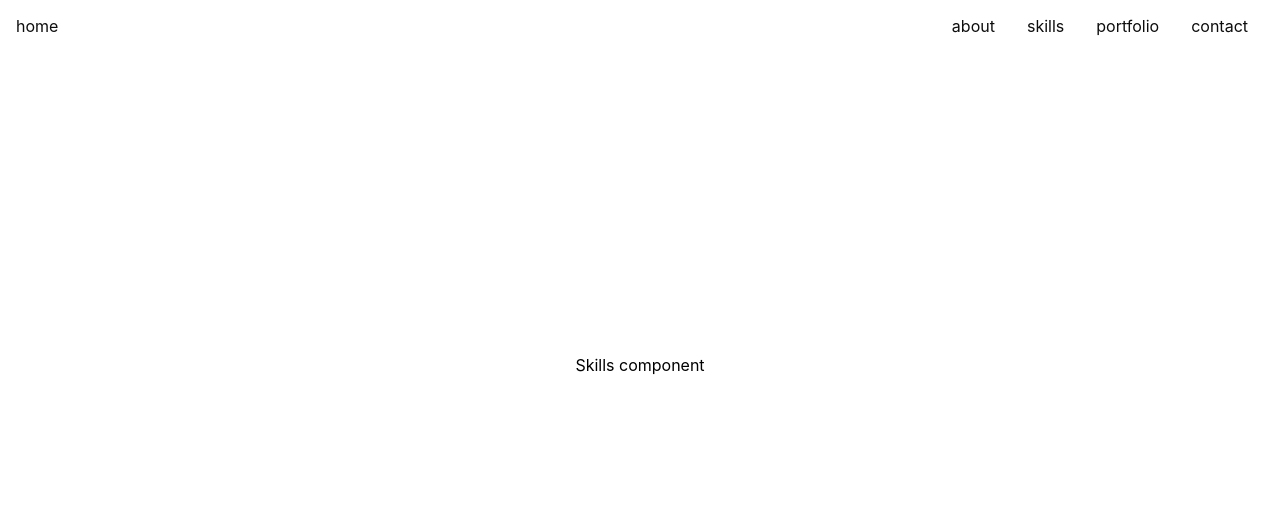
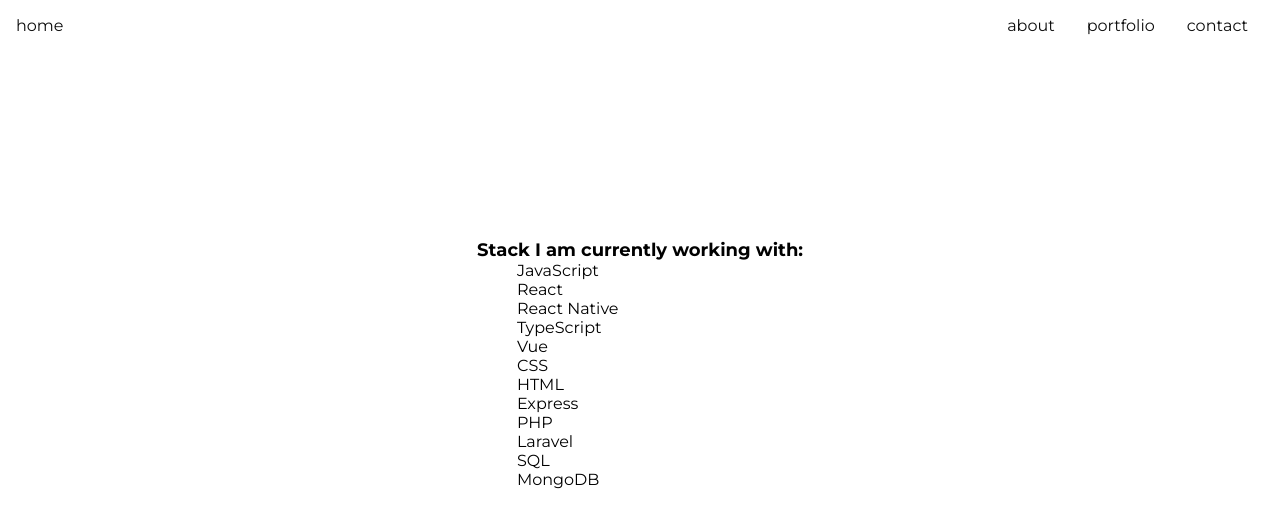
Before and after one commit to a-ringwater/adri_website, a React (Create React App) app: page /skills in a window 1280 px wide. Shown: the top 528 px of the page. Built offline with nearby package versions, Linux system fonts and the light colour scheme.

Commit message:
refactor and implement home, about, navbar and skills components

```diff
--- a/src/components/about/About.js
+++ b/src/components/about/About.js
@@ -1,7 +1,26 @@
 import React from "react";
+import Skills from "../skills/Skills";
+import "./About.scss";
 
 const About = () => {
-  return <div>About component</div>;
+  return (
+    <div className="about_ctr">
+      <h1 className="about_title">About me</h1>
+      <p className="about_content">
+        I am a web and mobile developer focusing on front-end with full-stack
+        experiences.
+      </p>
+      <p className="about_content">
+        I am mainly working with JavaScript technologies such as React, React
+        Native, Vue, TypeScript.
+      </p>
+      <p className="about_content">
+        I am enthusiast about creating and developing clean and efficient
+        websites & web applications.
+      </p>
+      <Skills />
+    </div>
+  );
 };
 
 export default About;
--- /dev/null
+++ b/src/components/about/About.scss
@@ -0,0 +1,15 @@
+@import '../../variables';
+
+.about_ctr {
+  display: flex;
+  flex-direction: column;
+  gap: 1rem;
+}
+
+.about_title {
+  font-family: $primary-font;
+}
+
+.about_content {
+  font-family: $primary-font;
+}
--- a/src/components/home/Home.js
+++ b/src/components/home/Home.js
@@ -11,19 +11,19 @@ const Home = () => {
 
       <div className="home_main_content">
         <div className="home_desc_content">
-          <h1>
-            Hi, I am <span>Adrien</span>
+          <h1 className="hello_typewriter">
+            Hello, I am <span>Adrien</span>
             <span class="hello_hand">🤚</span>
           </h1>
 
-          <h2>Web & Mobile developer.</h2>
+          <h2 className="home_role">Web & Mobile developer.</h2>
           <ul className="home_list">
             <li>
               <span role="img">🌎</span>based in France.
             </li>
           </ul>
 
-          <p>front-end developer with full-stack experiences.</p>
+          <p className="home_short">front-end developer with full-stack experiences.</p>
         </div>
 
         <div className="home_btn_ctr">
--- a/src/components/home/Home.scss
+++ b/src/components/home/Home.scss
@@ -1,3 +1,5 @@
+@import '../../variables';
+
 .home_ctr {
   display: flex;
   flex-direction: row;
@@ -31,8 +33,44 @@
   gap: 0.5rem;
 }
 
+.hello_typewriter {
+  font-family: $primary-font;
+  overflow: hidden;
+  border-right: 0.15em solid orange;
+  white-space: nowrap;
+  animation: typing 3.5s steps(30, end), blink-caret 1s step-end infinite;
+}
+
+@keyframes typing {
+  from {
+    width: 0;
+  }
+  to {
+    width: 100%;
+  }
+}
+
+@keyframes blink-caret {
+  from,
+  to {
+    border-color: transparent;
+  }
+  50% {
+    border-color: orange;
+  }
+}
+
 .home_list {
+  font-family: $primary-font;
   padding: 0.5em;
+}
+
+.home_role {
+  font-family: $primary-font;
+}
+
+.home_short {
+  font-family: $primary-font;
 }
 
 .home_btn_ctr {
@@ -43,6 +81,7 @@
 
 .portfolio_btn,
 .contact_btn {
+  font-family: $primary-font;
   background-color: black;
   border: solid 1px black;
   border-radius: 0.25em;
--- a/src/components/navbar/Navbar.js
+++ b/src/components/navbar/Navbar.js
@@ -2,6 +2,7 @@ import React from "react";
 import { Link } from "react-router-dom";
 import colors from "../../assets/colors";
 import styled from "styled-components";
+import "./Navbar.scss";
 
 const HeaderContainer = styled.div`
   display: flex;
@@ -35,20 +36,17 @@ const Navbar = () => {
     <HeaderContainer>
       <HeaderLogo>
         <Link to="/">
-          <LogoLink>home</LogoLink>
+          <LogoLink className="navbar_link">home</LogoLink>
         </Link>
       </HeaderLogo>
       <HeaderRoutes>
-        <Link to="/about">
+        <Link to="/about" className="navbar_link">
           <RoutesLink>about</RoutesLink>
         </Link>
-        <Link to="/skills">
-          <RoutesLink>skills</RoutesLink>
-        </Link>
-        <Link to="/portfolio">
+        <Link to="/portfolio" className="navbar_link">
           <RoutesLink>portfolio</RoutesLink>
         </Link>
-        <Link to="/contact">
+        <Link to="/contact" className="navbar_link">
           <RoutesLink>contact</RoutesLink>
         </Link>
       </HeaderRoutes>
--- /dev/null
+++ b/src/components/navbar/Navbar.scss
@@ -0,0 +1,5 @@
+@import "../../variables";
+
+.navbar_link {
+  font-family: $primary-font;
+}
--- a/src/components/skills/Skills.js
+++ b/src/components/skills/Skills.js
@@ -1,7 +1,26 @@
 import React from "react";
+import "./Skills.scss";
 
 const Skills = () => {
-  return <div>Skills component</div>;
+  return (
+    <div>
+      <h2 className="skills_title">Stack I am currently working with:</h2>
+      <ul className="skills">
+        <li>JavaScript</li>
+        <li>React</li>
+        <li>React Native</li>
+        <li>TypeScript</li>
+        <li>Vue</li>
+        <li>CSS</li>
+        <li>HTML</li>
+        <li>Express</li>
+        <li>PHP</li>
+        <li>Laravel</li>
+        <li>SQL</li>
+        <li>MongoDB</li>
+      </ul>
+    </div>
+  );
 };
 
 export default Skills;
--- /dev/null
+++ b/src/components/skills/Skills.scss
@@ -0,0 +1,9 @@
+@import '../../variables';
+
+.skills_title {
+  font-family: $primary-font;
+}
+
+.skills {
+  font-family: $primary-font;
+}
```
Lines whose indentation alone changed are shown as unchanged.
